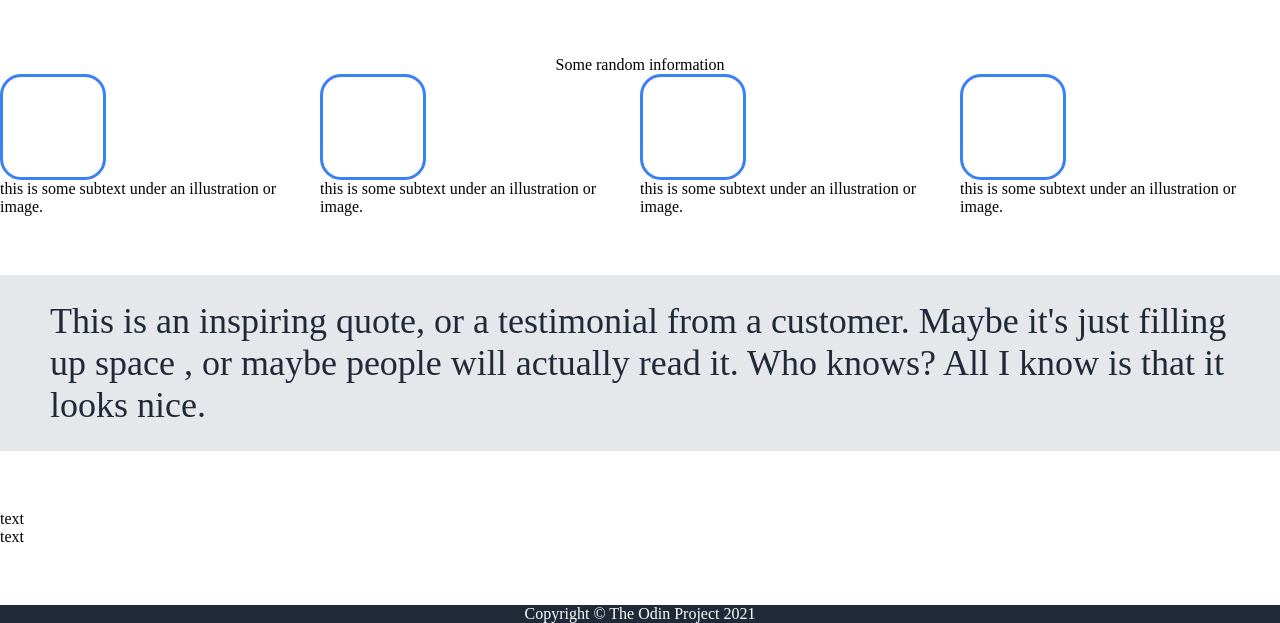
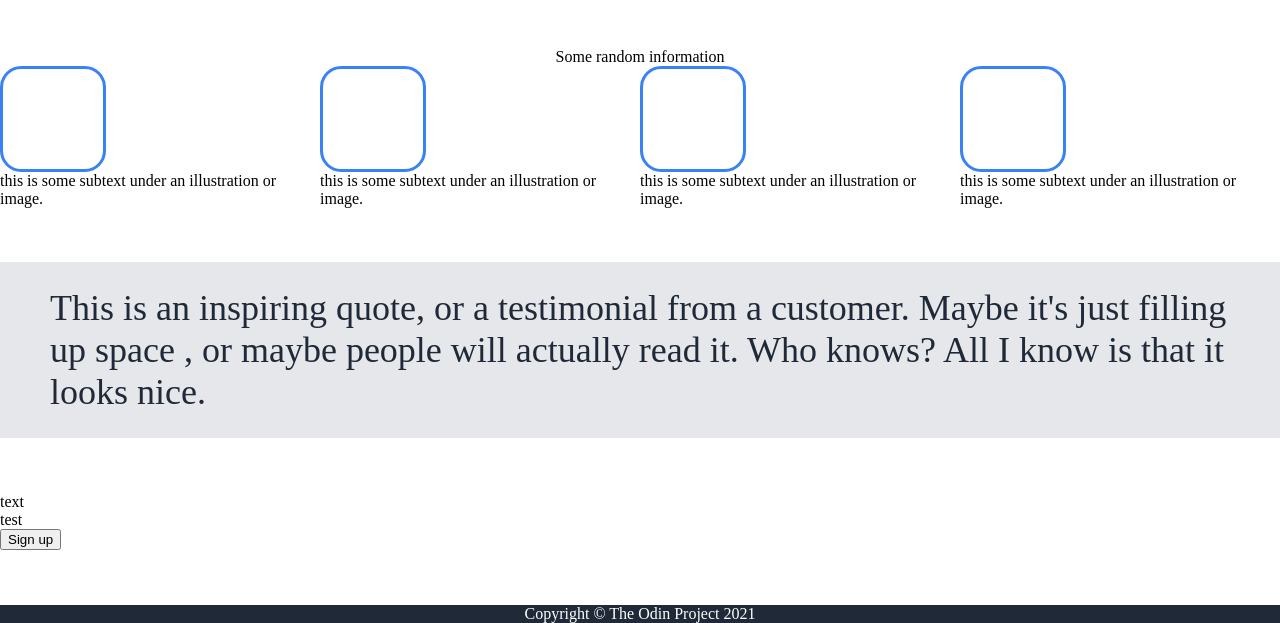
Before and after one commit to cesare-garcia/Odin-Landing-Page, a plain HTML site: page index.html in a window 1280 px wide. Shown: the part 177-800 px from the top of the page. Drawn offline with Linux system fonts and the light colour scheme.

Commit message:
build info-4 container structure in index.html

```diff
--- a/index.html
+++ b/index.html
@@ -57,10 +57,17 @@
             </div>
         </div>
         <div class="info-4">
-            <div class="call-to-action">
-                text
+            <div class="internal-container">
+                <div class="internal-left">
+                    <div class="call-to-action">
+                        text
+                    </div>
+                    <div class="c-2-a-signup">
+                        test
+                    </div>
+                </div>
+                <button class="internal-right">Sign up</button>
             </div>
-            text
         </div>
         <div class="footer">
             Copyright © The Odin Project 2021
```
